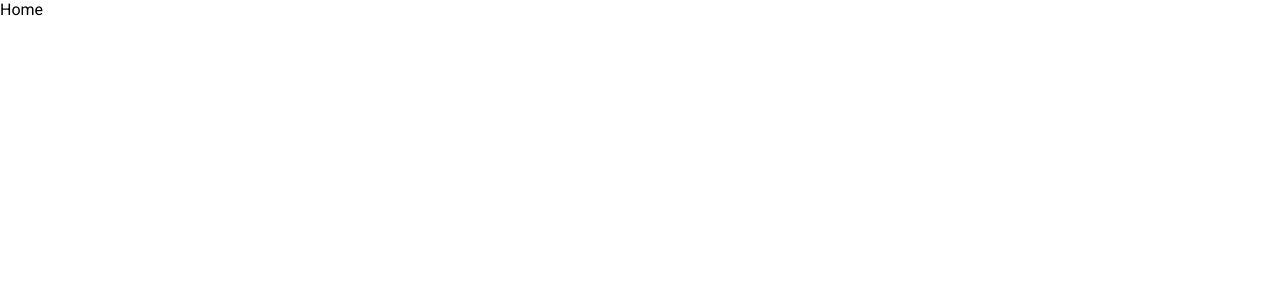
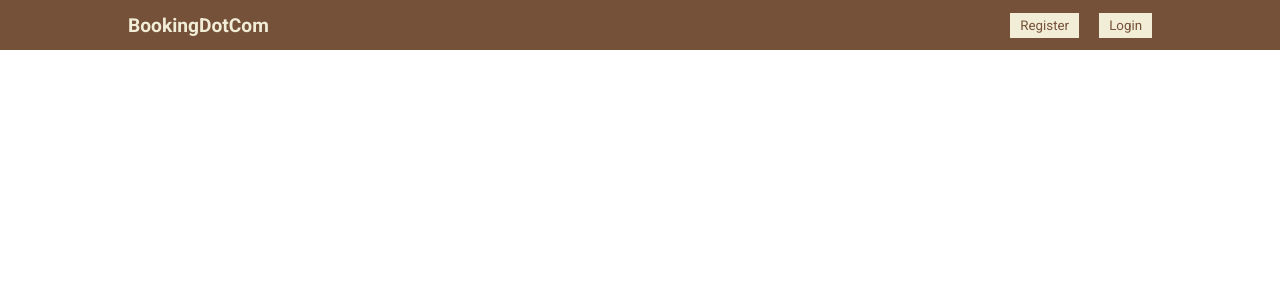
Before and after one commit to OutcastR07/booking-app, a React (Create React App) app in the folder frontend/: page / in a window 1280 px wide. Shown: the top 300 px of the page. Built offline with nearby package versions, Linux system fonts and the light colour scheme.

Commit message:
navbar-design

```diff
--- /dev/null
+++ b/frontend/src/components/navbar/Navbar.css
@@ -0,0 +1,29 @@
+.navbar {
+    height: 50px;
+    background-color: #755139FF;
+    display: flex;
+    justify-content: center;
+}
+
+.navbar__container {
+    width: 100%;
+    max-width: 1024px;
+    color: #F2EDD7FF;
+    display: flex;
+    align-items: center;
+    justify-content: space-between;
+    font-size: larger;
+}
+
+.navbar__logo {
+    font-weight: 700;
+}
+
+.navbar__button {
+    margin-left: 20px;
+    border: none;
+    padding: 5px 10px;
+    cursor: pointer;
+    color: #755139FF;
+    background-color: #F2EDD7FF;
+}
--- /dev/null
+++ b/frontend/src/components/navbar/Navbar.jsx
@@ -0,0 +1,24 @@
+import React from 'react'
+import './Navbar.css'
+
+const Navbar = () => {
+    return (
+        <div className='navbar'>
+            <div className="navbar__container">
+                <div className="navbar__logo">
+                    BookingDotCom
+                </div>
+                <div className="navbar__items">
+                    <button className="navbar__button">
+                        Register
+                    </button>
+                    <button className="navbar__button">
+                        Login
+                    </button>
+                </div>
+            </div>
+        </div>
+    )
+}
+
+export default Navbar
--- a/frontend/src/pages/home/Home.jsx
+++ b/frontend/src/pages/home/Home.jsx
@@ -1,8 +1,10 @@
 import React from 'react'
+import Navbar from '../../components/navbar/Navbar'
+import './Home.css'
 
 const Home = () => {
     return (
-        <div>Home</div>
+        <div><Navbar /></div>
     )
 }
 
```
